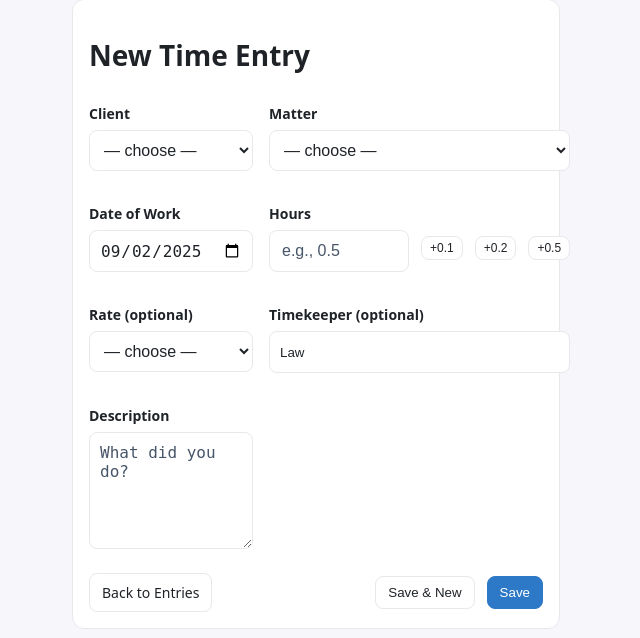
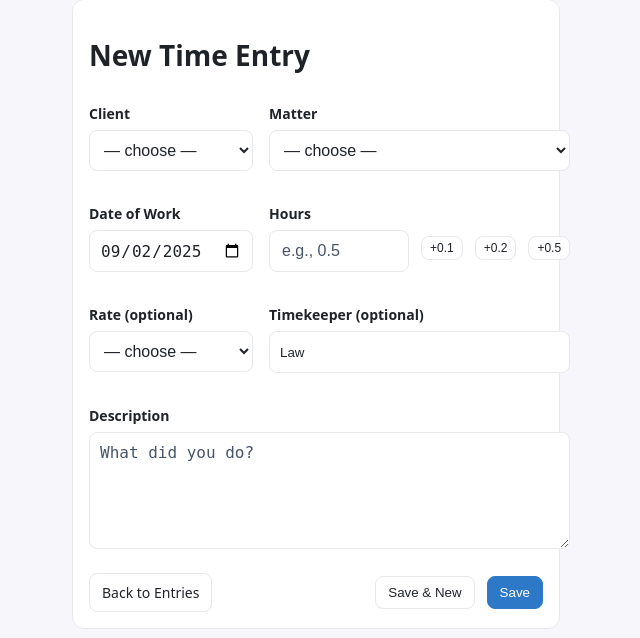
Before and after one commit to aliceinword/legal-time-tracker, a Flask app: page /entry in a window 1280 px wide. Shown: the part 290-928 px from the top of the page, without its empty margins (324-964 px from the left). Run offline with Flask 3, Linux system fonts and the light colour scheme; a user stored in the database is signed in; data comes from the database, SQL or seed files in the repository.

Commit message:
Update entry.html

```diff
--- a/templates/entry.html
+++ b/templates/entry.html
@@ -128,7 +128,8 @@
                value="{{ request.form.get('timekeeper', current_user.name if current_user.is_authenticated else '') }}">
       </label>
 
-      <label class="full">Description
+      <!-- FIX: make Description span both columns in the two-column grid -->
+      <label class="full" style="grid-column: 1 / -1;">Description
         <textarea name="desc" rows="5" placeholder="What did you do?" required>{{ request.form.get('desc','') }}</textarea>
       </label>
     </div>
```
